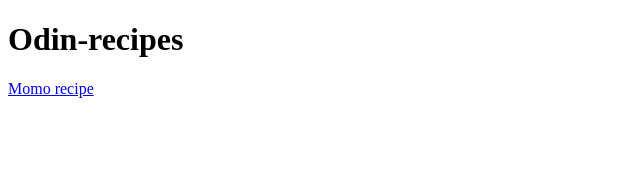
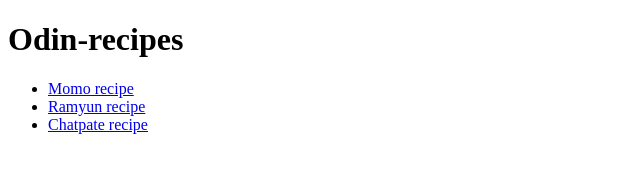
Before and after one commit to eoriwech/odin-recipes, a plain HTML site: page index.html in a window 1280 px wide. Shown: the whole page, without its empty margins (0-640 px from the left). Drawn offline with Linux system fonts and the light colour scheme.

Commit message:
Feat: added achor tag to chatpate and ramyun html

```diff
--- a/index.html
+++ b/index.html
@@ -7,6 +7,11 @@
 </head>
 <body>
     <h1>Odin-recipes</h1>
-    <a href="recipes/momo.html">Momo recipe</a>
+    <ul>
+        <li><a href="recipes/momo.html">Momo recipe</a></li>
+        <li><a href="recipes/ramyun.html">Ramyun recipe</a></li>
+        <li><a href="recipes/chatpate.html">Chatpate recipe</a></li>
+    </ul>
+
 </body>
 </html>
```
